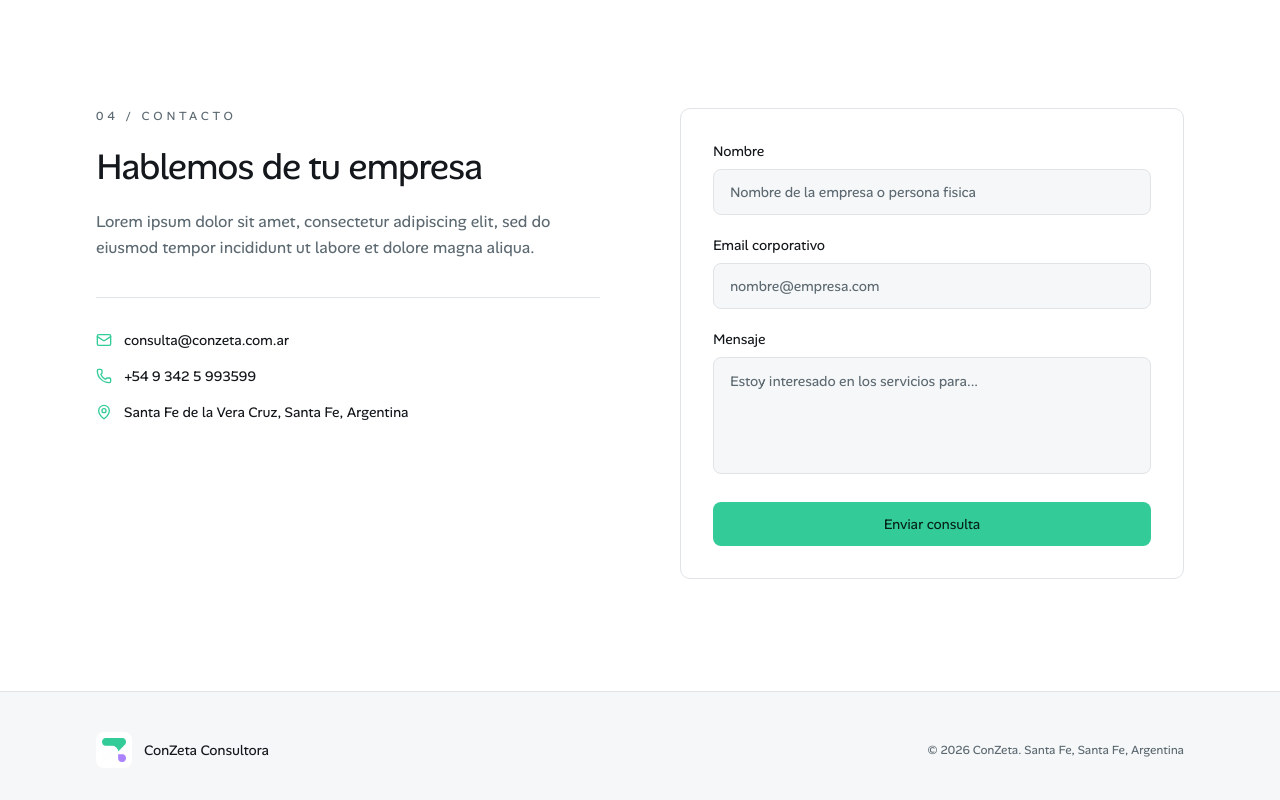
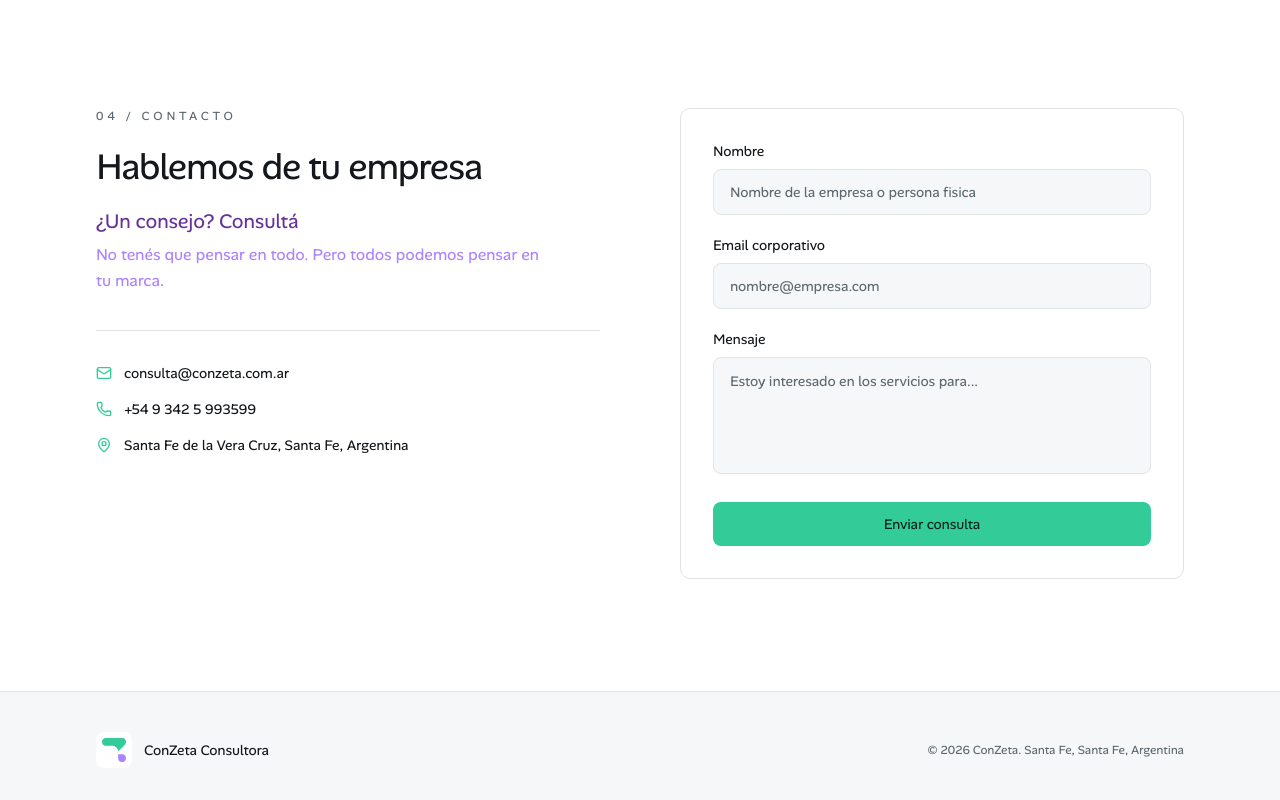
Before and after one commit to matumorel/conzeta, a Next.js app: page / in a window 1280 px wide. Shown: the part 3577-4377 px from the top of the page. Built offline with nearby package versions, Linux system fonts and the light colour scheme.

Commit message:
feat: update contact section text and layout
Updated contact section with new subheading and paragraph for better brand focus.

Co-authored-by: matumorel <52887644+matumorel@users.noreply.github.com>

```diff
--- a/components/contact-section.tsx
+++ b/components/contact-section.tsx
@@ -36,10 +36,12 @@ export function ContactSection() {
         <div className="flex flex-col gap-5">
           <p className="text-xs uppercase tracking-[0.32em] text-muted-foreground">04 / Contacto</p>
           <h2 className="text-3xl leading-tight tracking-tight text-balance sm:text-4xl">Hablemos de tu empresa</h2>
-          <p className="leading-relaxed text-pretty text-muted-foreground">
-            Lorem ipsum dolor sit amet, consectetur adipiscing elit, sed do eiusmod tempor incididunt ut labore et
-            dolore magna aliqua.
-          </p>
+          <div className="flex flex-col gap-2">
+            <h3 className="text-xl leading-tight text-pretty text-[#663399]">¿Un consejo? Consultá</h3>
+            <p className="leading-relaxed text-pretty text-[#ac83ff]">
+              No tenés que pensar en todo. Pero todos podemos pensar en tu marca.
+            </p>
+          </div>
 
           <ul className="mt-4 flex flex-col gap-4 border-t border-border pt-8">
             {[
```
